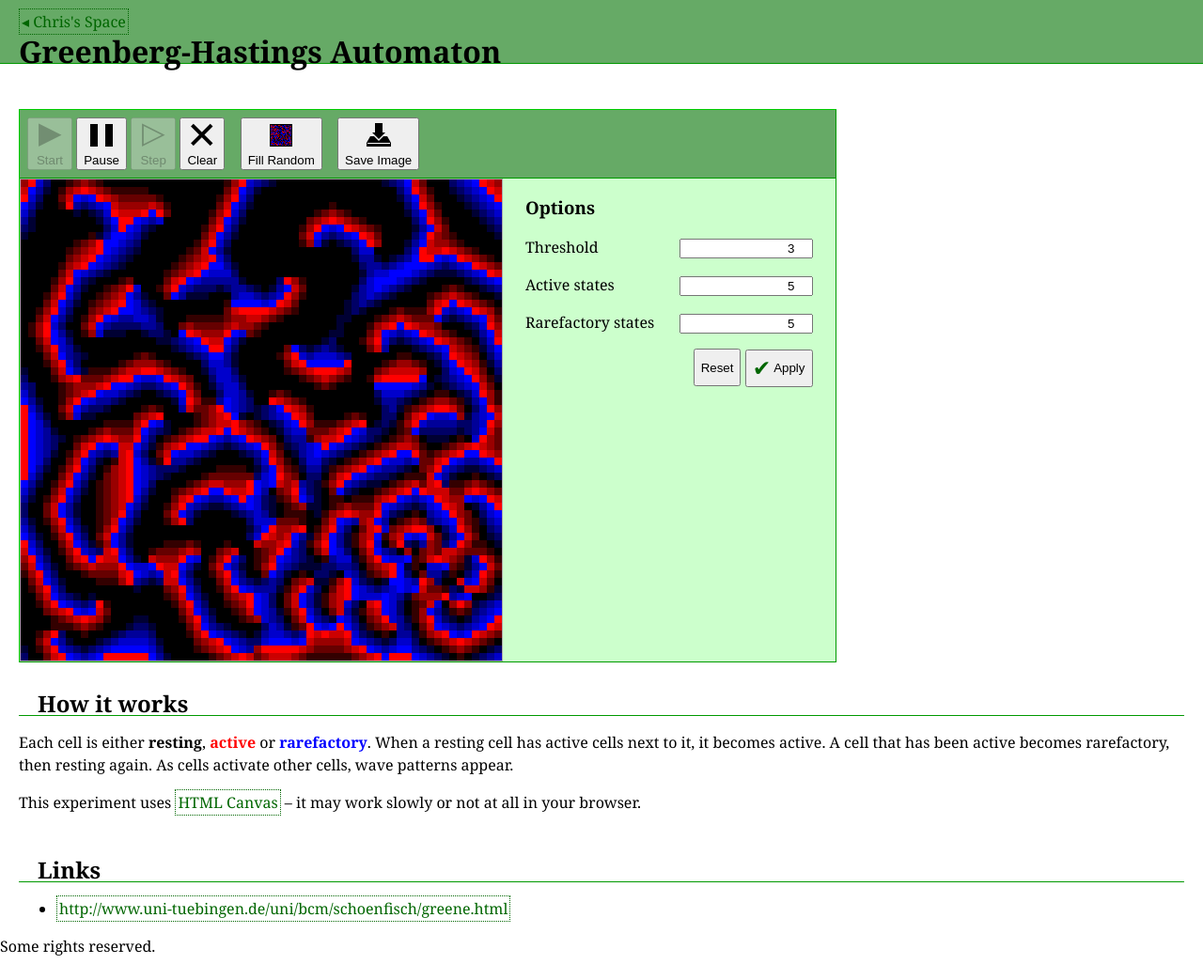
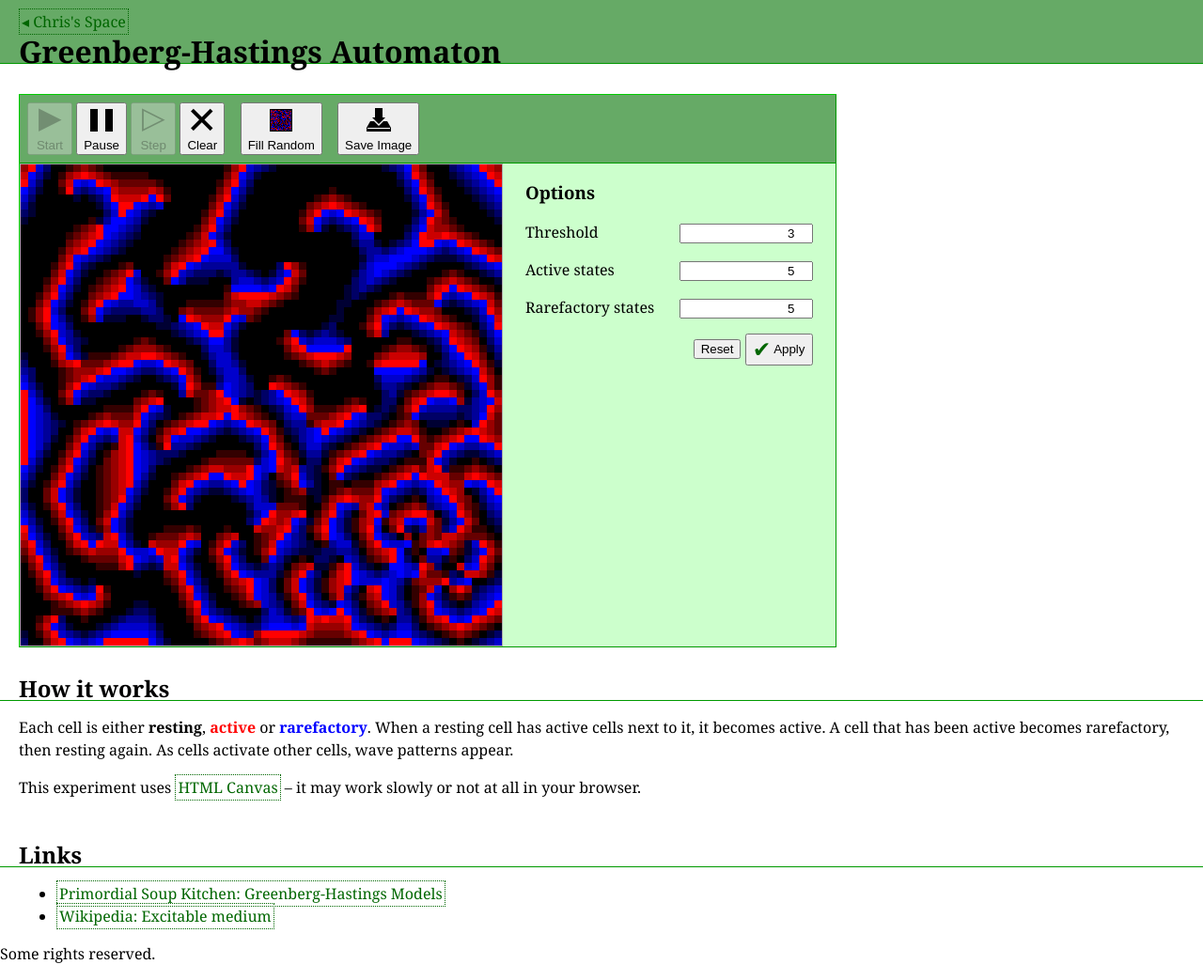
Before and after one commit to chrisyco/chrisyco.github.io, a Jekyll site: the page built from gh/index.html, in a window 1280 px wide. Shown: the whole page at 94% size. Built offline with Jekyll 4.4.1, drawn with Linux system fonts in a browser that asks for light colours; Markdown is read by kramdown in place of the engine named in the settings.

Commit message:
Fixed Greenberg-Hastings code

```diff
--- a/gh/gh.css
+++ b/gh/gh.css
@@ -3,14 +3,8 @@
     border: 1px solid #0a0;
     border-color: #0c0 #090 #090 #0c0;
     background: #cfc;
-    margin: 0 0 2em;
-}
-h2:before {
-    content: ".";
-    display: block;
-    height: 0;
-    clear: both;
-    visibility: hidden;
+    margin-top: 2em;
+    margin-bottom: 2em;
 }
 #controls {
     float: left;
@@ -29,10 +23,10 @@
     width: 10em;
     text-align: right;
 }
-button {
+#buttons button {
     min-height: 3em;
 }
-button[disabled] img {
+#buttons button[disabled] img {
     opacity: 0.25;
 }
 #canvas {
--- a/gh/gh.js
+++ b/gh/gh.js
@@ -183,10 +183,10 @@
     stop();
     document.getElementById("blackouter").className = "blackout";
     var b = document.getElementById("savebox");
-    b.innerHTML = "<p>Right click on the image below and click <q>Save Image As</q> to save it.</p><p><a href='javascript:void 0'><strong>Close this window</strong></a> when you're done.</p>"
+    b.innerHTML = "<p>Right click on the image below and click <q>Save Image As</q> to save it.</p><p><button type='button'><strong>Close this window</strong></button> when you're done.</p>"
                                 + '<img alt="[image]" src="' + document.getElementById("canvas").toDataURL() + '" />';
     b.className = "popup";
-    b.getElementsByTagName("a")[0].onclick = function() {
+    b.getElementsByTagName("button")[0].onclick = function() {
         document.getElementById("blackouter").className = "";
         document.getElementById("savebox").className = "";
         document.getElementById("savebox").innerHTML = "";
--- a/gh/index.html
+++ b/gh/index.html
@@ -18,9 +18,11 @@
     <span class="separator"></span>
     <button type="button" id="save" title="Save Image"><img alt="" src="save.png" /><br />Save Image</button>
   </div>
+
   <canvas id="canvas">
     Your browser doesn't support the <i>canvas</i> element.
   </canvas>
+
   <form id="controls">
     <h3>Options</h3>
     <p><label for="s">Threshold</label> <input id="s" type="number" min="0" max="8" /></p>
@@ -28,13 +30,17 @@
     <p><label for="g">Rarefactory states</label> <input id="g" type="number" min="0" max="20" /></p>
     <p style="text-align:right"><button type="button" id="reset">Reset</button> <button type="submit" id="apply"><span class="checkmark">&#x2714;</span> Apply</button></p>
   </form>
-</div>
+
   <div id="blackouter"></div>
   <div id="savebox"></div>
-<h2>How it works</h2>
+</div>
+
+<h2 style="clear: both">How it works</h2>
 <p>Each cell is either <strong style="color:#000">resting</strong>, <strong style="color:#f00">active</strong> or <strong style="color:#00f">rarefactory</strong>. When a resting cell has active cells next to it, it becomes active. A cell that has been active becomes rarefactory, then resting again. As cells activate other cells, wave patterns appear.</p>
 <p>This experiment uses <a href="http://en.wikipedia.org/wiki/Canvas_element">HTML Canvas</a> &ndash; it may work slowly or not at all in your browser.</p>
+
 <h2>Links</h2>
 <ul>
-<li><a href="http://www.uni-tuebingen.de/uni/bcm/schoenfisch/greene.html">http://www.uni-tuebingen.de/uni/bcm/schoenfisch/greene.html</a></li>
+  <li><a href="http://psoup.math.wisc.edu/java/jgh.html">Primordial Soup Kitchen: Greenberg-Hastings Models</a></li>
+  <li><a href="http://en.wikipedia.org/wiki/Excitable_medium">Wikipedia: Excitable medium</a></li>
 </ul>
--- a/media/screen.css
+++ b/media/screen.css
@@ -1,8 +1,3 @@
-div#main>* {
-  margin-left: 20px;
-  margin-right: 20px;
-}
-
 a {
   text-decoration: none;
   padding: 2px;
@@ -48,17 +43,10 @@
   background: #6a6;
 }
 
-header>* {
-  margin-left: 20px;
-  margin-right: 20px;
-}
-
 header h2 {
   font-size: 100%;
   font-weight: normal;
-  margin-top: 10px;
-  margin-bottom: -0.5em;
-  border: none;
+  margin: 10px 20px -0.5em;
 }
 
 header h2 a:before {
@@ -69,7 +57,12 @@
   margin: 0.5em 20px 0;
 }
 
-h2 {
+#main>* {
+  margin-left: 20px;
+  margin-right: 20px;
+}
+
+#main h2 {
   margin: 2em 0 0;
   border-bottom: 1px solid #090;
   padding-left: 20px;
```
Lines whose indentation alone changed are shown as unchanged.
